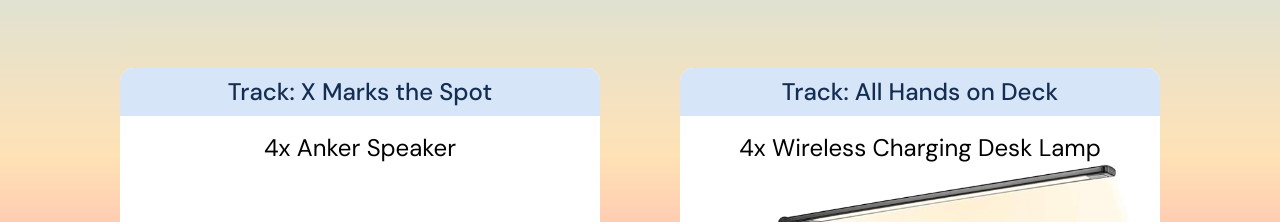
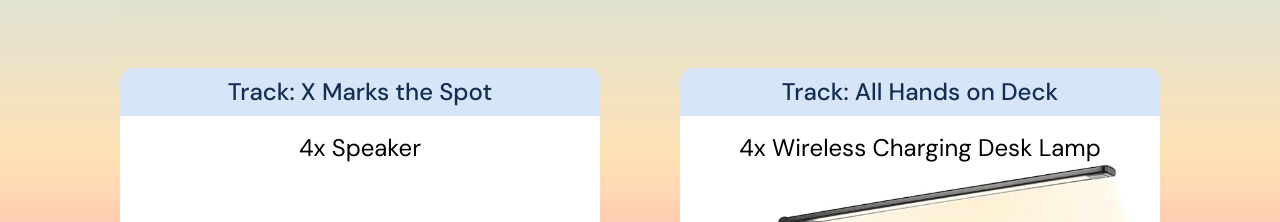
Before and after one commit to acmucsd/diamondhacks, a Next.js app: page /prizes in a window 1280 px wide. Shown: the part 2860-3082 px from the top of the page. Built offline with nearby package versions, Linux system fonts and the light colour scheme.

Commit message:
speaker name

```diff
--- a/src/app/prizes/prizes.ts
+++ b/src/app/prizes/prizes.ts
@@ -33,7 +33,7 @@ export const PRIZES = [
   newReward('Best Duo Hack', ['2x $50 Fan-Fan Gift Cards'], ['fanfan.png']),
   newReward('Best Beginner Hack', ['4x Squishmallows', 'Desmos Swag Bag'], ['squishmallow.png']),
   newReward('Track: Lost at Sea', ['4x Amazon Echo Pop'], ['echopop.png']),
-  newReward('Track: X Marks the Spot', ['4x Anker Speaker'], ['anker.png']),
+  newReward('Track: X Marks the Spot', ['4x Speaker'], ['anker.png']),
   newReward('Track: All Hands on Deck', ['4x Wireless Charging Desk Lamp'], ['lamp.jpg']),
   newReward("Track: Captain's Classroom", ['4x Portable Power Bank'], ['powerbank.jpg']),
 ];
```
